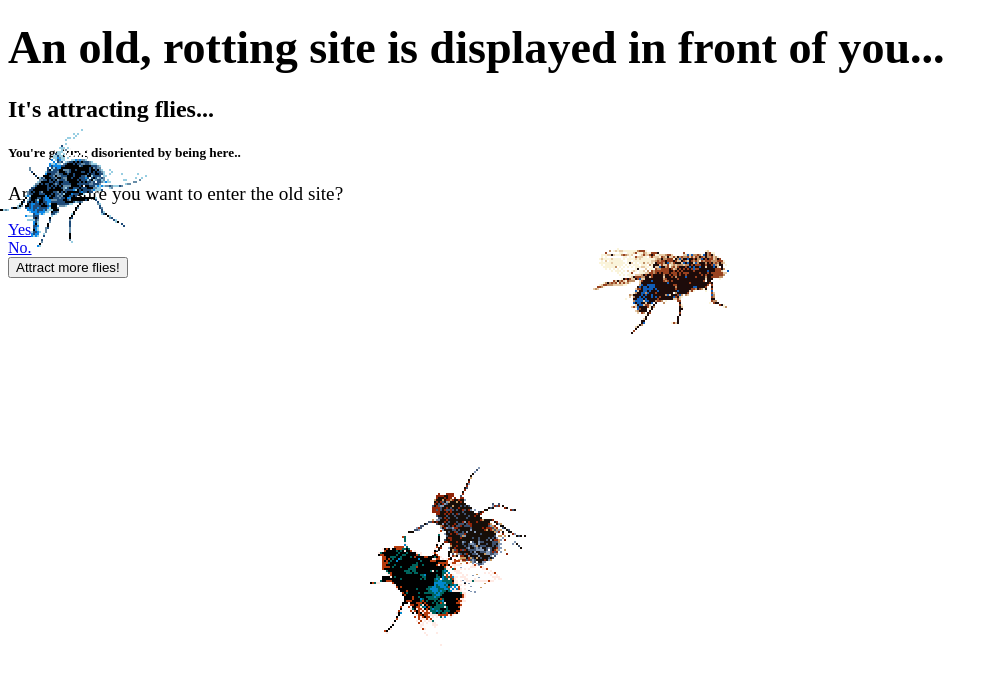
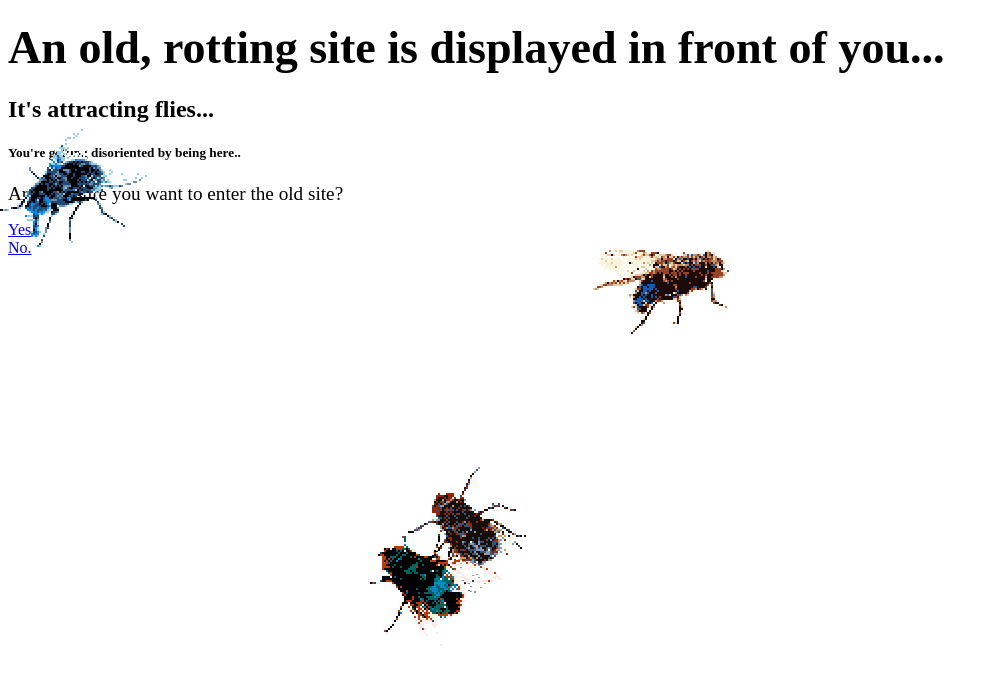
Before and after one commit to ViperKK/ViperKK.github.io, a plain HTML site: page EnterOld.html in a window 1280 px wide. Shown: the whole page, without its empty margins (0-1006 px from the left). Drawn offline with Linux system fonts and the light colour scheme.

Commit message:
Update EnterOld.html

```diff
--- a/EnterOld.html
+++ b/EnterOld.html
@@ -5,5 +5,4 @@
 <h5>You're getting disoriented by being here..</h5>
 <p><big>Are you sure you want to enter the old site?</big></p>
 <a href="https://keynotesites.neocities.org/almost-true-index">Yes!</a> <br>
-<a href="index.html">No.</a> <br>
-<button type="button" onclick="stinky()">Attract more flies!</button>
+<a href="index.html">No.</a>
```
